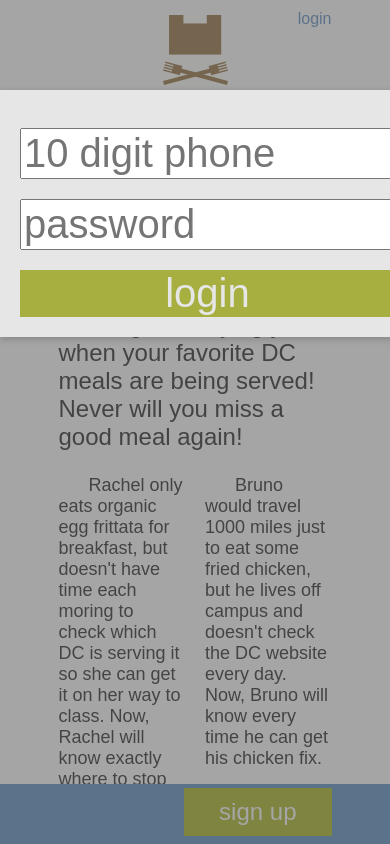
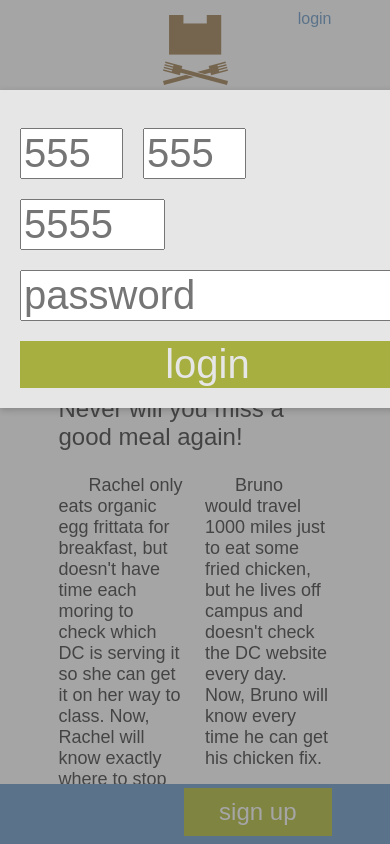
Before and after one commit to kilimchoi/calfoodalert, a Django app: page /index in a window 390 px wide, after a click on "login". Run offline with Django 3.2, Linux system fonts and the light colour scheme; style sheets or scripts are compiled from the project's sources; parts of the project's set-up code (start-up, migrations or seed data) failed here and were passed over; some libraries are stand-ins or nearby versions; some web fonts are replaced.

Commit message:
some changes that might add a small bit of complexity, the phone field is now 3 fields to help prevent users from formatting the number, all we have to do is add the three together to get the full phone.

```diff
--- a/calfood/templates/static/index.html
+++ b/calfood/templates/static/index.html
@@ -35,7 +35,7 @@
 				<embed src="http://www.youtube.com/v/RmBsDkhJmIg?hl=en_US&amp;version=3&amp;rel=0&amp;autoplay=1" type="application/x-shockwave-flash" width="560" height="315" allowscriptaccess="always" allowfullscreen="true"></embed></object>
 		</div>
 	</div>
-	<p>Receive text messages notifying you when your favorite DC meals are being served! Never will you miss a good meal again!</p>
+	<p>Receive text messages notifying you when your favorite DC meals are being served. Never will you miss a good meal again!</p>
 	<div class="left_column">
 		<p>Rachel only eats organic egg frittata for breakfast, but doesn't have time each moring to check which DC is serving it so she can get it on her way to class. Now, Rachel will know exactly where to stop on her morning trip to class.</p>
 	</div>
@@ -56,8 +56,10 @@
 		<p class="error">{% if passwordMatch %}Passwords do not match.{% endif %}</p>
 		<form name="login" method="POST">
 		{% csrf_token %}
-		<input placeholder="10 digit phone" type="tel" name="telephone" required></input>
-		<input placeholder="password" type="password" name="pwd" required></input>
+		<input placeholder="555" type="number" name="area" class="phone area" maxlength="3" required></input>
+		<input placeholder="555" type="number" name="first" class="phone first" maxlength="3" required></input>
+		<input placeholder="5555" type="number" name="last" class="phone last" maxlength="4" required></input>
+		<input placeholder="password" type="password" name="pwd" class="pwd" required></input>
 		<input type="submit" value="login" name="login"></input>
 		</form>
 	</div>
@@ -68,7 +70,9 @@
 		<p class="error">{% if telephone_register %}This phone number is already in use.{% endif %}</p>
 		<form name="register" method="POST" onSubmit="return false">
 		{% csrf_token %}
-		<input placeholder="10 digit phone" type="tel" name="telephone" class="tele" required></input>
+		<input placeholder="555" type="number" name="area" class="phone area" maxlength="3" required></input>
+		<input placeholder="555" type="number" name="first" class="phone first" maxlength="3" required></input>
+		<input placeholder="5555" type="number" name="last" class="phone last" maxlength="4" required></input>
 		<input placeholder="password" type="password" name="pwd" class="pwd" required></input>
 		<input placeholder="repeat password" type="password" name="pwd_conf" class="pwd_conf" required></input>
 		<input type="submit" value="register" name="register" class="register"></input>
@@ -82,8 +86,8 @@
 		<form name="verify" action="#verify" method="POST">
 		{% csrf_token %}
 		<p>Check your phone for a code and enter it here.</p>
-		<input placeholder="123456" type="text" name="code" required></input>
-		<input type="submit" value="verify" name="verify"></input>
+		<input placeholder="123456" type="text" name="code" class="code" required></input>
+		<input type="submit" value="verify" name="verify" class="verify"></input>
 		</form>
 	</div>
 </div>
--- a/calfood/templates/static/resources/css/foodalert.less
+++ b/calfood/templates/static/resources/css/foodalert.less
@@ -7,6 +7,7 @@
 @bright-blue-light: #a2bbd3;
 @green: #a6af3f; // green
 @green-light: #bfc763; // light green
+@error: #b96b6b; // red
 @width: 796px;
 @font: 'Margarine', sans-serif;
 @footer-height: 60px;
@@ -234,13 +224,21 @@ footer.index {
 
 #login,
 #register,
-#verify {
+#verify,
+#done,
+#stop {
 	.overlay-mixin;
 
 	input {
 		width: 375px;
 		font-size:2.5em;
 		margin:10px;
+	}
+	input::-webkit-outer-spin-button,
+	input::-webkit-inner-spin-button {
+	/* display: none; <- Crashes Chrome on hover */
+	-webkit-appearance: none;
+	margin: 0; /* <-- Apparently some margin are still there even though it's hidden */
 	}
 
 	&>div{
@@ -268,9 +266,21 @@ footer.index {
 				text-align:right;
 			}
 			&.error {
-				color:#FF0000;
+				color:@error;
 				font-style: italic;
 				font-size: .8em;
+			}
+		}
+		.phone {
+			float:left;
+			&.area {
+				width:375/9*3-30px !important;
+			}
+			&.first {
+				width:375/9*3-30px !important;
+			}
+			&.last {
+				width: 375/9*4-30px !important;
 			}
 		}
 
@@ -279,7 +289,9 @@ footer.index {
 
 #login:target,
 #register:target,
-#verify:target {
+#verify:target,
+#done:target,
+#stop:target {
 	.overlay-target-mixin;
 	&>div {
 		opacity: 1;
--- a/calfood/templates/static/resources/js/calfoodalert.js
+++ b/calfood/templates/static/resources/js/calfoodalert.js
@@ -13,20 +13,62 @@ $(document).ready(function() {
 		$('#video_cover').hide();
 	});
 	$('.register').click(function() {
-		var $tele = $('#register .tele').val();
 		var $pwd = $('#register .pwd').val();
 		var $pwd_conf = $('#register .pwd_conf').val();
-		if ($tele.length < 10) {
-			$('#register .error').replaceWith("<p class=\"error\">please enter a 10 digit phone number with only numbers</p>");
-		}
-		else if ($pwd != $pwd_conf) {
+		if ($pwd != $pwd_conf) {
 			$('#register .error').replaceWith("<p class=\"error\">passwords do not match</p>");
+			return false;
 		}
 		else if ($pwd.length < 6) {
 			$('#register .error').replaceWith("<p class=\"error\">length</p>");
+			return false;
 		}
 		else {
 			location.href = "index#verify";
+		}
+	});
+	$('.verify').click(function() {
+		var $code = $('#verify .code').val();
+		if ($code.length < 6) {
+			$('#verify .error').replaceWith("<p class=\"error\">length</p>");
+			return false;
+		}
+		else if ($code.type() != "number" && Math.floor($code) != $code) {
+			$('#verify .error').replaceWith("<p class=\"error\">length</p>");
+			return false;
+		}
+		else {
+			location.href = "favorites";
+		}
+	});
+	$('#register .phone.area').keyup(function(){
+		if($(this).val().length>=$(this)[0].maxLength){
+			$('#register .phone.first').focus();
+		}
+	});
+	$('#login .phone.area').keyup(function(){
+		if($(this).val().length>=$(this)[0].maxLength){
+			$('#login .phone.first').focus();
+		}
+	});
+	$('#register .phone.first').keyup(function(){
+		if($(this).val().length>=$(this)[0].maxLength){
+			$('#register .phone.last').focus();
+		}
+	});
+	$('#login .phone.first').keyup(function(){
+		if($(this).val().length>=$(this)[0].maxLength){
+			$('#login .phone.last').focus();
+		}
+	});
+	$('#register .phone.last').keyup(function(){
+		if($(this).val().length>=$(this)[0].maxLength){
+			$('#register .pwd').focus();
+		}
+	});
+	$('#login .phone.last').keyup(function(){
+		if($(this).val().length>=$(this)[0].maxLength){
+			$('#login .pwd').focus();
 		}
 	});
 });
@@ -35,7 +77,7 @@ function adjustSize() {
 	var width = $(window).width() - .3 * $(window).width();
 	var videoHeight = width/2.39;
 	var footerWidth = $(window).width();
-	$('#landing .video, body, header, #landing, #favorites, footer > div').width(width);
+	$('#landing .video, body, header, #landing, #favorites, footer > div, #favorites #fav_search').width(width);
 	$('#landing .video').height(videoHeight);
 	$('footer').width(footerWidth);
 	$('#landing .left_column, #landing .right_column').width(width/2 - 10);
```
Also changed, not shown: other parts of calfood/templates/static/resources/css/foodalert.less (+11 -22 lines), calfood/templates/static/favorites.html (+12 -2 lines), calfood/templates/static/resources/img/favicon.png, calfood/templates/static/resources/img/logo.png.
